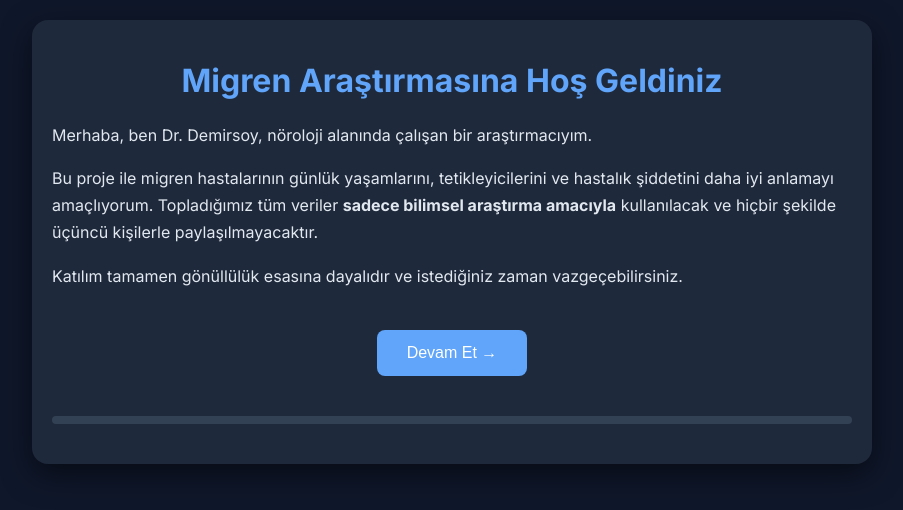
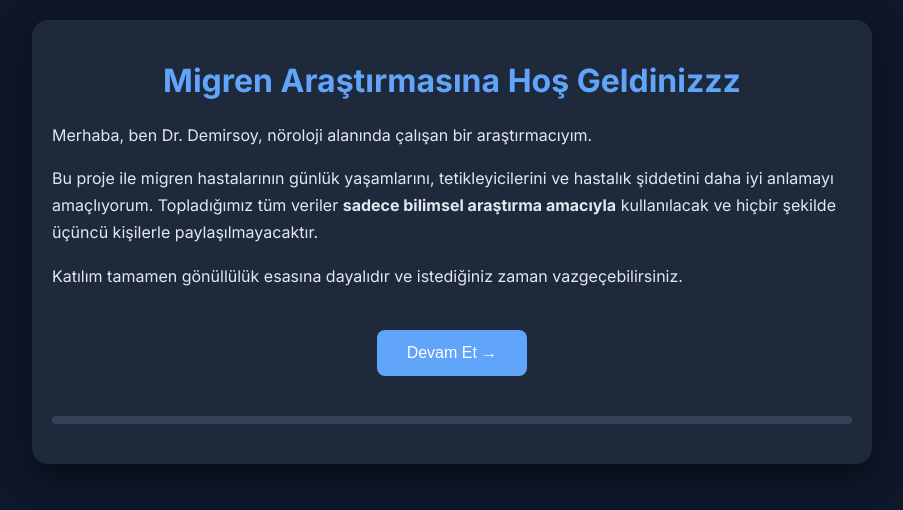
Before and after one commit to iDemirsoy/M-arastirma, a plain HTML site: page index.html in a window 1280 px wide. Shown: the whole page, without its empty margins (188-1091 px from the left). Drawn offline with nearby package versions, Linux system fonts and the light colour scheme; some packages are replaced by stand-ins of ours; a script that the page names is missing.

Commit message:
Update index.html

```diff
--- a/index.html
+++ b/index.html
@@ -30,7 +30,7 @@
 
   <!-- 0. Hoş Geldiniz -->
   <div id="step-0" class="step active">
-    <h1>Migren Araştırmasına Hoş Geldiniz</h1>
+    <h1>Migren Araştırmasına Hoş Geldinizzz</h1>
     <p>Merhaba, ben Dr. Demirsoy, nöroloji alanında çalışan bir araştırmacıyım.</p>
     <p>Bu proje ile migren hastalarının günlük yaşamlarını, tetikleyicilerini ve hastalık şiddetini daha iyi anlamayı amaçlıyorum. Topladığımız tüm veriler <strong>sadece bilimsel araştırma amacıyla</strong> kullanılacak ve hiçbir şekilde üçüncü kişilerle paylaşılmayacaktır.</p>
     <p>Katılım tamamen gönüllülük esasına dayalıdır ve istediğiniz zaman vazgeçebilirsiniz.</p>
```
